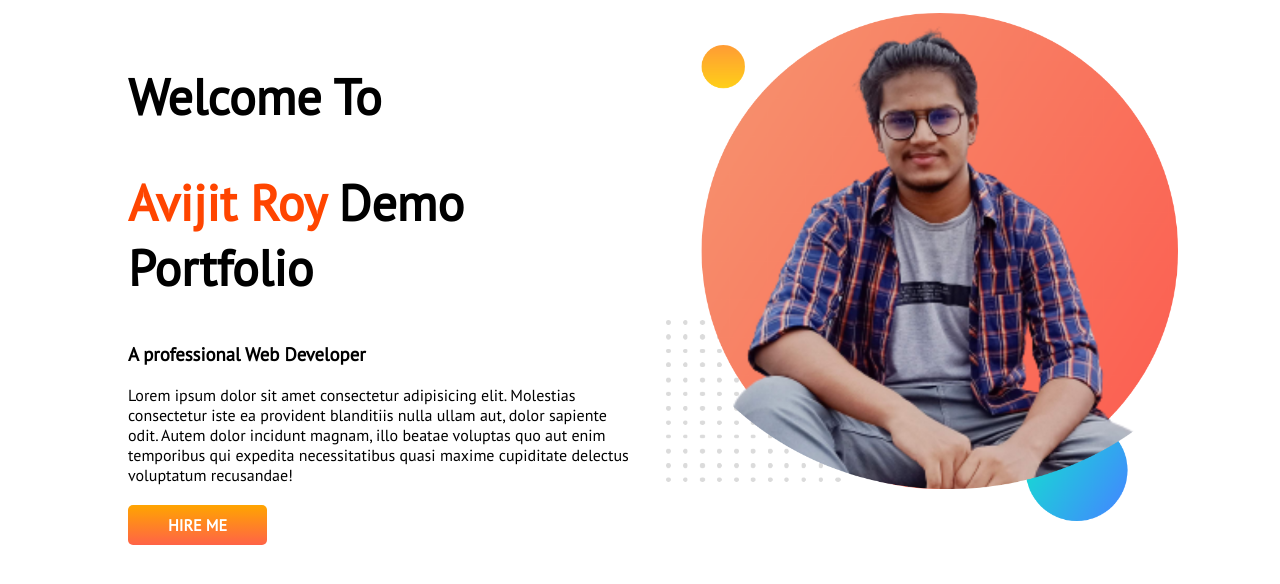
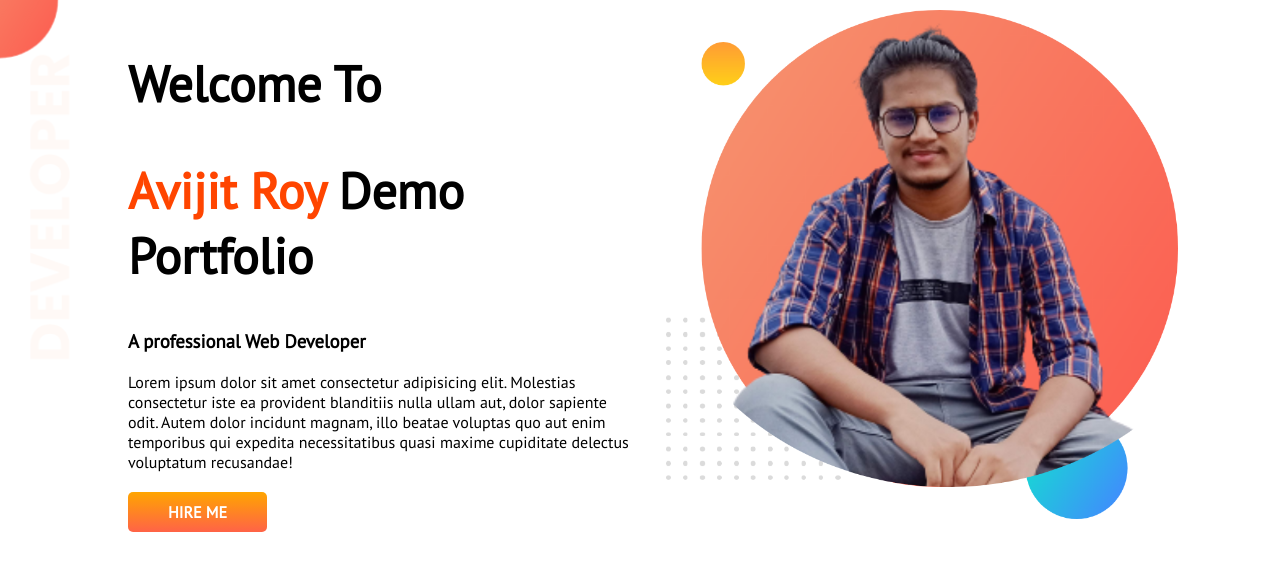
Before and after one commit to ankan-782/developer-portfolio, a plain HTML site: page index.html in a window 1280 px wide. Drawn offline with Linux system fonts and the light colour scheme.

Commit message:
top banner added

```diff
--- a/index.html
+++ b/index.html
@@ -10,7 +10,8 @@
 </head>
 
 <body>
-    <section>
+    <section class="top-banner">
+        <div class="home">
             <div class="half-width">
                 <h1 id="welcome">Welcome To</h1>
                 <h1><span class="name">Avijit Roy</span> Demo Portfolio</h1>
@@ -19,10 +20,12 @@
                     blanditiis
                     nulla ullam aut, dolor sapiente odit. Autem dolor incidunt magnam, illo beatae voluptas quo aut enim
                     temporibus qui expedita necessitatibus quasi maxime cupiditate delectus voluptatum recusandae!</p>
-            <a class="link-button" href="https://www.linkedin.com/in/avijit-roy-b6428b174/" target="_blank">HIRE ME</a>
+                <a class="link-button" href="https://www.linkedin.com/in/avijit-roy-b6428b174/" target="_blank">HIRE
+                    ME</a>
             </div>
             <div class="half-width">
                 <img src="images/avijit-profile.png" alt="Avijit Roy">
+            </div>
         </div>
     </section>
 </body>
--- a/style.css
+++ b/style.css
@@ -1,8 +1,16 @@
 @import url('https://fonts.googleapis.com/css2?family=PT+Sans&display=swap');
 body {
     font-family: 'PT Sans', sans-serif;
+    margin: 0;
+}
+.top-banner {
+    background-image: url(images/top-banner.png);
+    background-repeat: no-repeat;
+}
+.home {
+    display: flex;
     width: 80%;
-    margin: 1% auto;
+    margin: 0 auto;
 }
 .name {
     color: orangered;
@@ -10,14 +18,12 @@ body {
 h1 {
     font-size: 50px;
 }
-section {
-    display: flex;
-}
 .half-width {
     width: 50%;
 }
 .half-width img {
     width: 100%;
+    margin-top: 2%;
     margin-left: 5%;
 }
 .half-width #welcome {
```
Lines whose indentation alone changed are shown as unchanged.
